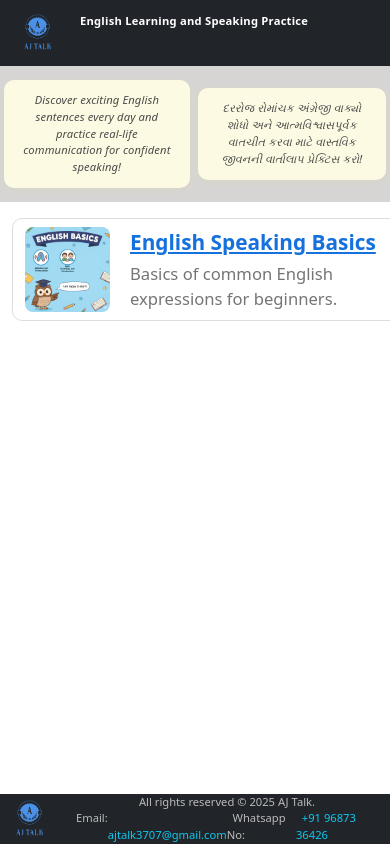
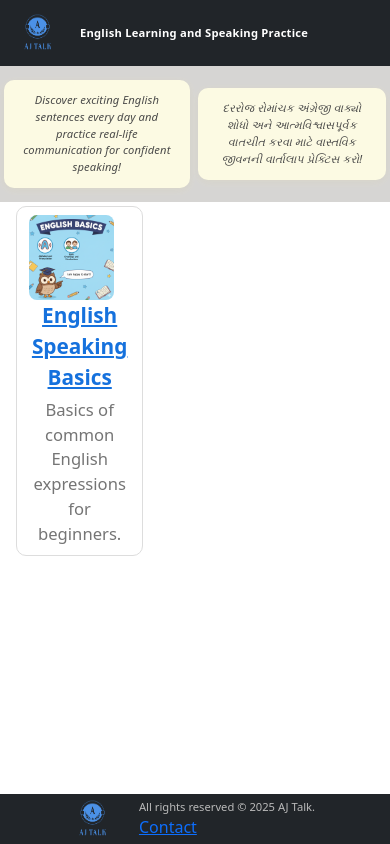
Before and after one commit to jasmatp/aj-talk, a React (Create React App) app: page / in a window 390 px wide. Built offline with nearby package versions, Linux system fonts and the light colour scheme.

Commit message:
add contact component

```diff
--- a/src/App.tsx
+++ b/src/App.tsx
@@ -7,6 +7,7 @@ import LessonCard from "./components/LessonCard";
 import { lessons } from "../src/mochData/mockLessons";
 import LessonDetail from "./components/LessonDetail";
 import Footer from "./components/Footer";
+import ContactInfo from "./components/ContactInfo";
 
 function Home() {
   return (
@@ -38,6 +39,7 @@ function App() {
         <Routes>
           <Route path="/" element={<Home />} />
           <Route path="/:lessonId" element={<LessonDetail />} />
+          <Route path="/contacts" element={<ContactInfo />} />
         </Routes>
         <Footer />
       </div>
--- /dev/null
+++ b/src/components/ContactInfo.tsx
@@ -0,0 +1,27 @@
+import React from "react";
+
+const ContactInfo = () => (
+  <div className="container mt-2">
+    <div className="card shadow-sm mx-auto" style={{ maxWidth: 400 }}>
+      <div className="card-body">
+        <h2 className="card-title mb-1">Contact Us</h2>
+        <p className="card-text">
+          If you have any queries or concerns, please contact us. We are always here to help!
+        </p>
+        <ul className="list-group list-group-flush">
+          <li className="list-group-item">
+            <strong>Email:</strong> ajtalk3707@gmail.com
+          </li>
+          <li className="list-group-item">
+            <strong>WhatsApp:</strong> +91-9687336426
+          </li>
+        </ul>
+        <div className="text-muted" style={{ fontSize: "0.95em" }}>
+          We respond to most queries within 24 hours on business days.
+        </div>
+      </div>
+    </div>
+  </div>
+);
+
+export default ContactInfo;
--- a/src/components/Footer.css
+++ b/src/components/Footer.css
@@ -6,7 +6,7 @@
 
 .rights {
     color: #bababa;
-    font-size: 1rem;
+    font-size: .7rem;
     margin: 0;
     justify-content: center;
     display: flex;
@@ -15,12 +15,3 @@
 a {
     display: flex;
 }
-
-@media (max-width: 786px) {
-    .rights {
-        color: #bababa;
-        font-size: .7rem;
-        margin: 0;
-        display: flex;
-    }
-}
--- a/src/components/Footer.tsx
+++ b/src/components/Footer.tsx
@@ -15,25 +15,10 @@ const Footer: React.FC = () => {
             className="d-inline-block align-top me-2"
           />
         </Navbar.Brand>
-        <div className="">
+        <div className="justify-center">
           <p className="rights">All rights reserved © 2025 AJ Talk.</p>
-          <div>
-            <div className="rights">
-              Email:
-              <a
-                href="mailto:support@ajtalk.com"
-                className="text-decoration-none text-info"
-              >
-                &nbsp; ajtalk3707@gmail.com
-              </a>{" "}
-              &nbsp; Whatsapp No:
-              <a
-                href="tel:+919876543210"
-                className="text-decoration-none text-info"
-              >
-                &nbsp; +91 96873 36426
-              </a>
-            </div>
+          <div className="">
+            <a href="/contacts">Contact</a>
           </div>
         </div>
       </Container>
--- a/src/components/Header.tsx
+++ b/src/components/Header.tsx
@@ -6,7 +6,7 @@ const Header: React.FC = () => {
   return (
     <Navbar bg="dark" variant="dark" className="p-0">
       <Container className="m-2">
-        <Navbar.Brand href="/">
+        <Navbar.Brand href="/" className="align-items-center">
           <img
             alt="AJ-TALK Logo"
             src="/aj-talk-logo.png"
--- a/src/components/LessonCard.css
+++ b/src/components/LessonCard.css
@@ -1,15 +1,11 @@
 .lesson-card {
-    display: flex;
-    align-items: flex-start;
     background: #fff;
     border-radius: 10px;
-    /* box-shadow: 0 2px 10px rgba(60, 60, 60, 0.05); */
     border: 1.5px solid #ddd;
     margin: 16px 12px;
     padding: 8px 12px;
-    max-width: 450px;
     width: 100%;
-    align-items: center;
+    text-align: center;
     transition: transform 0.3s ease, box-shadow 0.3s ease;
     cursor: pointer;
 }
@@ -30,7 +26,7 @@
 }
 
 .lesson-info {
-    flex: 1;
+    justify-items: center;
 }
 
 .lesson-title {
@@ -48,6 +44,7 @@
     color: #757575;
     font-size: 1.04rem;
     margin: 0;
+    text-align: center;
 }
 
 .lesson-title-main {
--- a/src/components/LessonCard.tsx
+++ b/src/components/LessonCard.tsx
@@ -1,6 +1,6 @@
 import React from "react";
 import "./LessonCard.css";
-import { Link } from "react-router-dom";
+import { Link, useNavigate } from "react-router-dom";
 import { LessonCardProps } from "../types/types";
 
 const LessonCard: React.FC<LessonCardProps> = ({
@@ -8,8 +8,19 @@ const LessonCard: React.FC<LessonCardProps> = ({
   title,
   description,
   lessonUrl,
-}) => (
-  <div className="lesson-card">
+}) => {
+  const navigate = useNavigate();
+
+  // Handle card click
+  const handleDetailPage = () => {
+    navigate(lessonUrl);
+  };
+  return (
+    <div className="row m-1">
+      <div
+        className="lesson-card col-4"
+        onClick={handleDetailPage}
+      >
         <img src={imageSrc} alt={title} className="lesson-img" />
         <div className="lesson-info">
           <Link to={lessonUrl} className="lesson-title">
@@ -18,6 +29,8 @@ const LessonCard: React.FC<LessonCardProps> = ({
           <p className="lesson-description">{description}</p>
         </div>
       </div>
+    </div>
   );
+};
 
 export default LessonCard;
```
Lines whose indentation alone changed are shown as unchanged.
